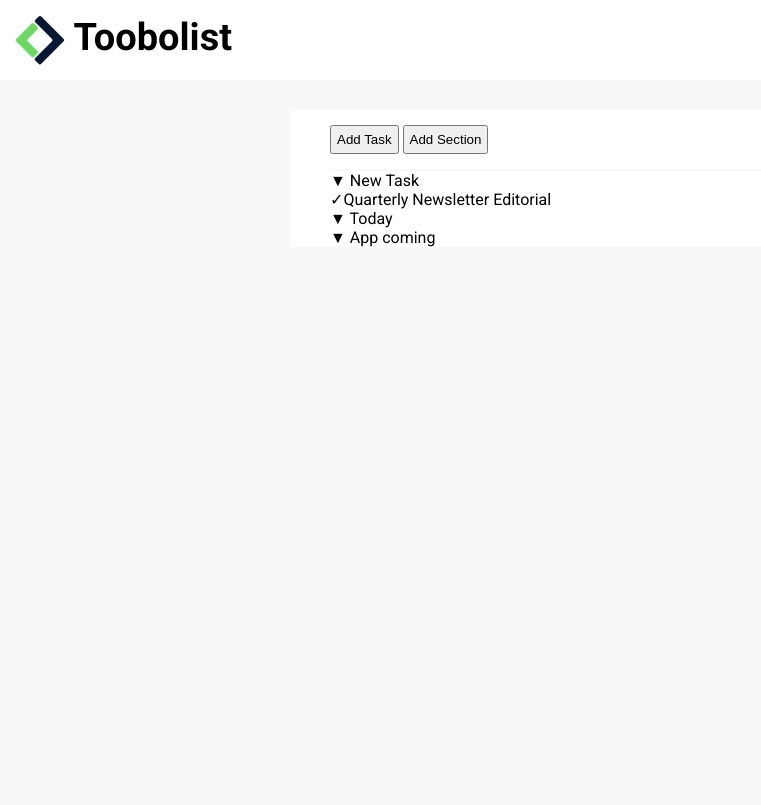
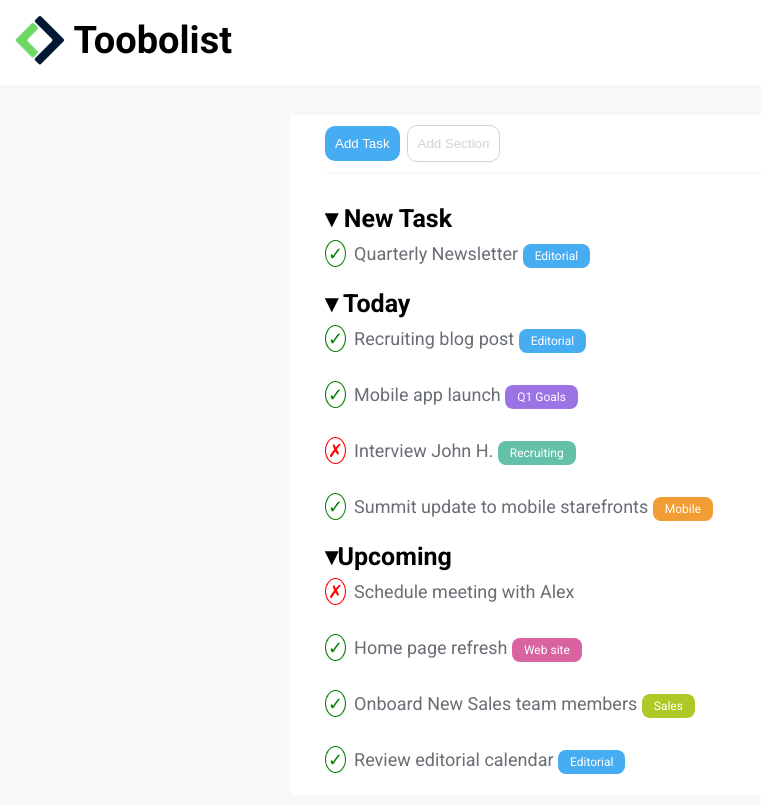
Before and after one commit to emilianoaprile/html-css-toboolist, a plain HTML site: page index.html in a window 1280 px wide. Shown: the whole page, without its empty margins (0-761 px from the left). Drawn offline with Linux system fonts and the light colour scheme.

Commit message:
add - main + task list

```diff
--- a/CSS/app.css
+++ b/CSS/app.css
@@ -16,40 +16,122 @@ body {
 HEADER
  */
 
- header {
-    background-color: white;
- }
 
- header img {
+header img {
     padding-top: 15px;
     padding-bottom: 15px;
     padding-left: 15px;
     vertical-align: middle;
+    margin-bottom: 5px;
  }
 
- .header__logo {
+ .main__header{
     font-size: 38px;
     font-weight: 700;
+    background-color: white;
+    margin-bottom: 30px;
  }
 
- .main__container {
-    width: 700px;
-    margin: auto;
+ /*
+ MAIN CARD
+  */
+
+ .main__task {
+    max-width: 700px;
+    margin: 0 auto;
     background-color: white;
-    margin-top: 30px;
-    padding-left: 40px;
+    padding-left: 35px;
+    margin-bottom: 10px;
  }
 
- .main__button {
-    padding-top: 15px;
-    padding-bottom: 15px;
+ .main-button {
+    padding-top: 10px;
+    padding-bottom: 10px;
     border-bottom: 2px solid #F7F8F9;
+    margin-bottom: 30px;
  }
 
- .main__button-add {
-    padding: 5px;
+ .button-task, .button-section {
+    padding: 10px;
+    border-radius: 10px;
  }
 
- ul, li, menu {
+ .button-task {
+    background-color: #47ADF2;
+    margin-right: 3px;
+    border-style: hidden;
+    color: white;
+ }
+
+ .button-section {
+    border: 1px solid lightgrey;
+    color: lightgrey;
+    background-color: white;
+ }
+
+ /*
+ TASK
+  */
+
+ul, li, menu{
     list-style: none;
  }
+
+ .task__list-title {
+   font-size: 25px;
+   font-weight: 700;
+ }
+
+ .task__list-item {
+   font-size: 18px;
+   font-weight: 400;
+   color: #696D74;
+   padding-top: 10px;
+   padding-bottom: 25px;
+ }
+
+ .checkmark {
+   width: 15px;
+   height: 15px;
+   border: 1px solid green;
+   margin-right: 8px;
+   color: green;
+   border-radius: 50%;
+   padding: 2px;
+ }
+
+ .category {
+   font-size: 12px;
+   color: white;
+   padding: 5px 12px;
+   border-radius: 8px;
+ }
+
+ .bg_blue {
+   background-color: #47ADF2;
+ }
+
+ .crossmark {
+   color: red;
+   border-color: red;
+ }
+
+ .bg_purple {
+   background-color: #9B73E5;
+ }
+
+ .bg_green {
+   background-color: #64C0A8;
+ }
+
+ .bg_orange {
+   background-color: #F29D33;
+ }
+
+ .bg_violet {
+   background-color: #D963A0;
+ }
+
+ .bg_yellow-green {
+   background-color: #B0C825;
+ }
--- a/index.html
+++ b/index.html
@@ -11,36 +11,66 @@
 </head>
 <body>
 
-    <header class="header__logo">
-        <img src="./img/Logo.png" alt="">
+    <header class="main__header">
+        <img class="Logo" src="./img/Logo.png" alt="">
         <span>Toobolist</span>
     </header>
 
-    <main>
-        <div class="main__container">
-            <div class="main__button">
-                <button class="main__button-add">Add Task</button>
-                <button class="main__button-add">Add Section</button>
-            </div>
+    <main class="main__task">
+        <div class="main-button">
+            <button class="button-task">Add Task</button>
+            <button class="button-section">Add Section</button>
+        </div>
 
-            <div>
-                <ul>
-                    <li>&#x25BC; New Task
-                        <ul>
-                            <li><span>&check;</span>Quarterly Newsletter Editorial</li>
-                        </ul>
-                    </li>
+        <div class="main__task-list">
+            <ul class="task__list-title">
+                <li>&blacktriangledown; New Task
+                    <ul>
+                        <li class="task__list-item"><span class="checkmark">&checkmark;</span>Quarterly Newsletter <span class="category bg_blue">Editorial</span></li>
+                    </ul>
+                </li>
+                <li>&blacktriangledown; Today
+                    <ul>
+                        <li class="task__list-item"><span class="checkmark">&checkmark;</span>Recruiting blog post <span class="category bg_blue">Editorial</span></li>
+                    </ul>
 
-                    <li>&#x25BC; Today</li>
+                    <ul>
+                        <li class="task__list-item"><span class="checkmark">&checkmark;</span>Mobile app launch <span class="category bg_purple">Q1 Goals</span></li>
+                    </ul>
 
-                    <li>&#x25BC; App coming</li>
-                </ul>
-            </div>
+                    <ul>
+                        <li class="task__list-item"><span class="checkmark crossmark">&cross;</span>Interview John H. <span class="category bg_green">Recruiting</span></li>
+                    </ul>
 
+                    <ul>
+                        <li class="task__list-item"><span class="checkmark">&checkmark;</span>Summit update to mobile starefronts <span class="category bg_orange">Mobile</span></li>
+                    </ul>
+
+                </li>
+                <li>&blacktriangledown;Upcoming
+                    <ul>
+                        <li class="task__list-item"><span class="checkmark crossmark">&cross;</span>Schedule meeting with Alex</li>
+                    </ul>
+
+                    <ul>
+                        <li class="task__list-item"><span class="checkmark">&checkmark;</span>Home page refresh <span class="category bg_violet">Web site</span></li>
+                    </ul>
+
+                    <ul>
+                        <li class="task__list-item"><span class="checkmark">&checkmark;</span>Onboard New Sales team members <span class="category bg_yellow-green">Sales</span></li>
+                    </ul>
+
+                    <ul>
+                        <li class="task__list-item"><span class="checkmark">&checkmark;</span>Review editorial calendar <span class="category bg_blue">Editorial</span></li>
+                    </ul>
+                </li>
+            </ul>
         </div>
 
 
     </main>
 
+
+
 </body>
 </html>
```
